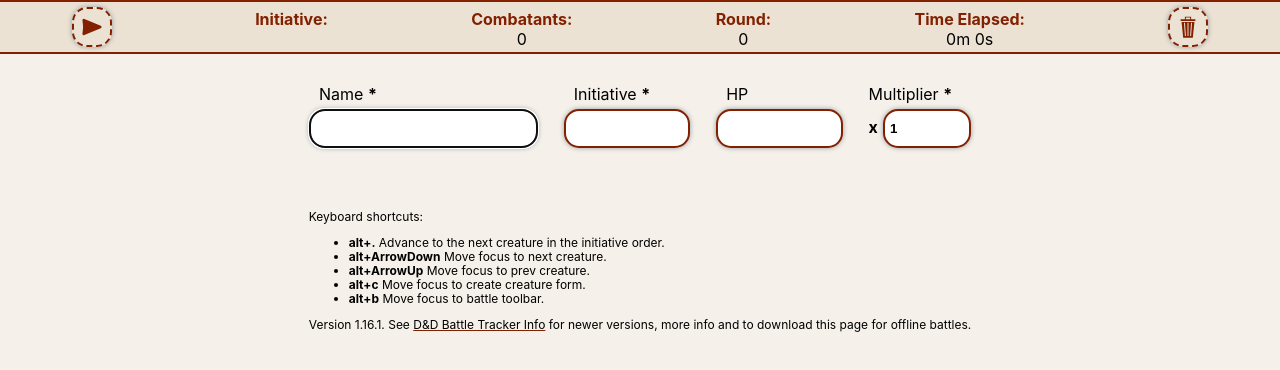
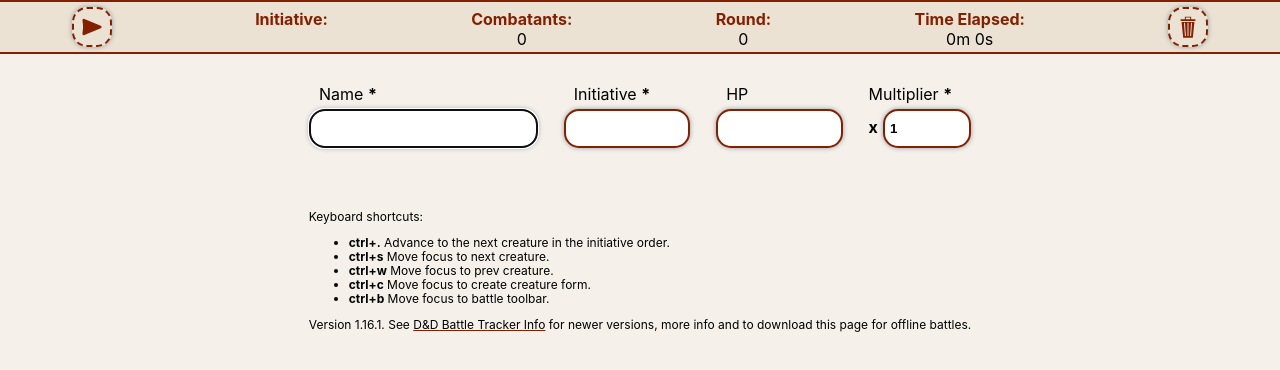
Before and after one commit to Paul-Ladyman/dnd-battle-tracker, a React (Create React App) app: page / in a window 1280 px wide. Shown: the top 370 px of the page. Built offline with nearby package versions, Linux system fonts and the light colour scheme.

Commit message:
Update keyboard shortcuts after testing across browsers

```diff
--- a/src/hotkeys.js
+++ b/src/hotkeys.js
@@ -1,9 +1,9 @@
 export const hotkeys =  {
-  nextInitiative: 'alt+.',
-  nextFocus: 'alt+ArrowDown',
-  prevFocus: 'alt+ArrowUp',
-  createCreature: 'alt+c',
-  battlebar: 'alt+b',
+  nextInitiative: 'ctrl+.',
+  nextFocus: 'ctrl+s',
+  prevFocus: 'ctrl+w',
+  createCreature: 'ctrl+c',
+  battlebar: 'ctrl+b',
 };
 
 export const hotkeyDescriptions =  {
```
Also changed, not shown: 1 other file (tests, documents, lock files or other folders).
